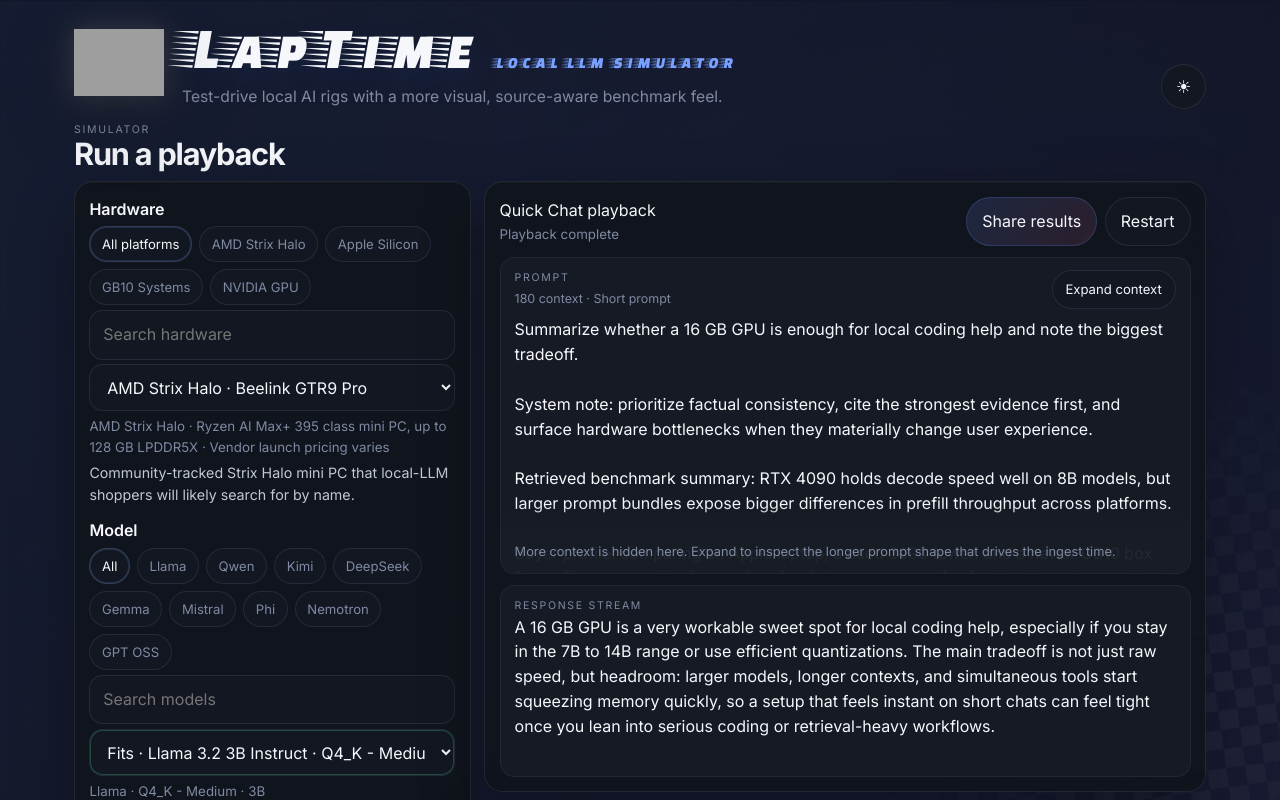
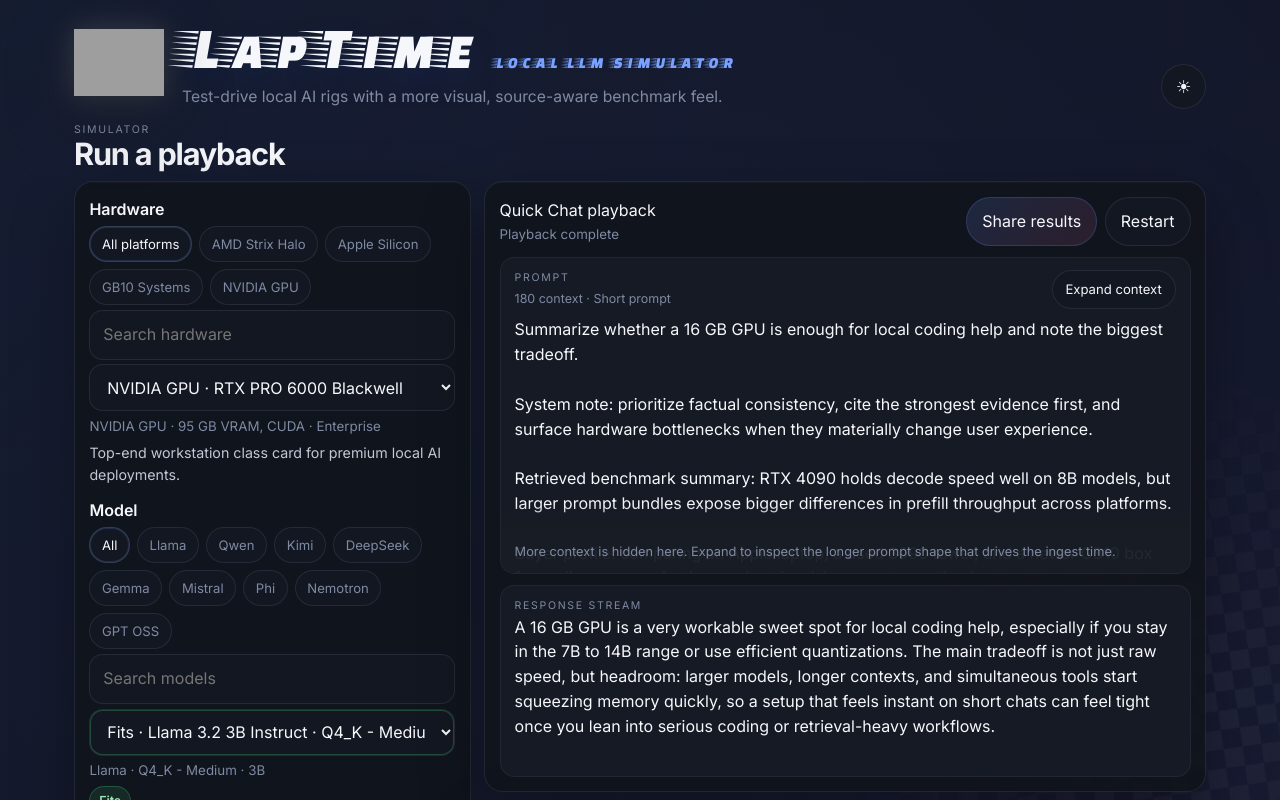
Before and after one commit to mcglothi/laptime, a React (Vite) app: page / in a window 1280 px wide. Shown: the top 800 px of the page. Built offline with nearby package versions, Linux system fonts and the light colour scheme; grey boxes are pictures that could not be loaded.

Commit message:
Fix share-state deployment lint issue

```diff
--- a/src/App.jsx
+++ b/src/App.jsx
@@ -79,6 +79,85 @@ function buildFilteredOptions(items, query, selectedId, fields) {
 function parsePositiveNumber(value) {
   const parsed = Number(value)
   return Number.isFinite(parsed) && parsed > 0 ? parsed : null
+}
+
+const defaultCustomHardwareProfile = {
+  name: 'Custom speeds',
+  spec: 'Manual override',
+  buyer: 'Set your own prefill, decode, and TTFT like TokenFlow.',
+  source: 'Manual',
+  memoryGb: null,
+}
+
+const defaultCustomMetrics = {
+  prefillTps: 3000,
+  decodeTps: 60,
+  ttftMs: 350,
+}
+
+function getInitialShareState() {
+  const defaults = {
+    customHardwareProfile: defaultCustomHardwareProfile,
+    customMetrics: defaultCustomMetrics,
+    hardwareId: hardwareOptions[1].id,
+    modelId: modelOptions[1].id,
+    workloadId: workloadOptions[0].id,
+    compareHardwareId: hardwareOptions[3].id,
+    contextTokens: workloadOptions[0].promptTokens,
+    isPromptExpanded: false,
+  }
+
+  if (typeof window === 'undefined') return defaults
+
+  const params = new URLSearchParams(window.location.search)
+  if (!params.toString()) return defaults
+
+  const hardwareIds = new Set(hardwareOptions.map((item) => item.id))
+  const modelIds = new Set(modelOptions.map((item) => item.id))
+  const workloadIds = new Set(workloadOptions.map((item) => item.id))
+
+  const customHardwareProfile = {
+    ...defaultCustomHardwareProfile,
+  }
+  const customMetrics = {
+    ...defaultCustomMetrics,
+  }
+
+  if (params.get('cname')) customHardwareProfile.name = params.get('cname')
+  if (params.get('cspec')) customHardwareProfile.spec = params.get('cspec')
+
+  const customMemoryGb = parsePositiveNumber(params.get('cmem'))
+  if (customMemoryGb != null) {
+    customHardwareProfile.memoryGb = customMemoryGb
+  }
+
+  const customPrefillTps = parsePositiveNumber(params.get('cp'))
+  if (customPrefillTps != null) {
+    customMetrics.prefillTps = customPrefillTps
+  }
+
+  const customDecodeTps = parsePositiveNumber(params.get('cd'))
+  if (customDecodeTps != null) {
+    customMetrics.decodeTps = customDecodeTps
+  }
+
+  const customTtftMs = parsePositiveNumber(params.get('ct'))
+  if (customTtftMs != null) {
+    customMetrics.ttftMs = customTtftMs
+  }
+
+  return {
+    customHardwareProfile,
+    customMetrics,
+    hardwareId: hardwareIds.has(params.get('hw')) ? params.get('hw') : defaults.hardwareId,
+    compareHardwareId: hardwareIds.has(params.get('cmp'))
+      ? params.get('cmp')
+      : defaults.compareHardwareId,
+    modelId: modelIds.has(params.get('m')) ? params.get('m') : defaults.modelId,
+    workloadId: workloadIds.has(params.get('w')) ? params.get('w') : defaults.workloadId,
+    contextTokens: parsePositiveNumber(params.get('ctx')) ?? defaults.contextTokens,
+    isPromptExpanded: params.get('prompt') === 'expanded',
+  }
 }
 
 function uniqueFamilies(items) {
@@ -367,13 +446,8 @@ function resolveWorkload(selectedWorkload, customPreset, contextTokens) {
 }
 
 function App() {
-  const [customHardwareProfile, setCustomHardwareProfile] = useState({
-    name: 'Custom speeds',
-    spec: 'Manual override',
-    buyer: 'Set your own prefill, decode, and TTFT like TokenFlow.',
-    source: 'Manual',
-    memoryGb: null,
-  })
+  const [initialShareState] = useState(() => getInitialShareState())
+  const [customHardwareProfile, setCustomHardwareProfile] = useState(initialShareState.customHardwareProfile)
   const hardwareEntries = hardwareOptions
     .map((item) => {
       const mergedItem =
@@ -392,10 +466,10 @@ function App() {
     .sort(compareHardwareEntries)
   const nonCustomHardwareEntries = hardwareEntries.filter((item) => item.id !== 'custom')
   const hardwarePlatformOptions = uniqueHardwarePlatforms(nonCustomHardwareEntries)
-  const [hardwareId, setHardwareId] = useState(hardwareEntries[1].id)
-  const [modelId, setModelId] = useState(modelOptions[1].id)
-  const [workloadId, setWorkloadId] = useState(workloadOptions[0].id)
-  const [compareHardwareId, setCompareHardwareId] = useState(hardwareEntries[3].id)
+  const [hardwareId, setHardwareId] = useState(initialShareState.hardwareId)
+  const [modelId, setModelId] = useState(initialShareState.modelId)
+  const [workloadId, setWorkloadId] = useState(initialShareState.workloadId)
+  const [compareHardwareId, setCompareHardwareId] = useState(initialShareState.compareHardwareId)
   const [hardwareQuery, setHardwareQuery] = useState('')
   const [modelQuery, setModelQuery] = useState('')
   const [compareHardwareQuery, setCompareHardwareQuery] = useState('')
@@ -408,83 +482,12 @@ function App() {
   const [theme, setTheme] = useState('dark')
   const [isPlaying, setIsPlaying] = useState(true)
   const [elapsedMs, setElapsedMs] = useState(0)
-  const [customMetrics, setCustomMetrics] = useState({
-    prefillTps: 3000,
-    decodeTps: 60,
-    ttftMs: 350,
-  })
+  const [customMetrics, setCustomMetrics] = useState(initialShareState.customMetrics)
   const [customPreset, setCustomPreset] = useState({
     responseTokens: 220,
   })
-  const [contextTokens, setContextTokens] = useState(workloadOptions[0].promptTokens)
-  const [isPromptExpanded, setIsPromptExpanded] = useState(false)
-
-  useEffect(() => {
-    if (typeof window === 'undefined') return
-
-    const params = new URLSearchParams(window.location.search)
-    if (!params.toString()) return
-
-    const hardwareIds = new Set(hardwareOptions.map((item) => item.id))
-    const modelIds = new Set(modelOptions.map((item) => item.id))
-    const workloadIds = new Set(workloadOptions.map((item) => item.id))
-
-    const customProfileUpdates = {}
-    const customMetricsUpdates = {}
-
-    if (params.get('cname')) customProfileUpdates.name = params.get('cname')
-    if (params.get('cspec')) customProfileUpdates.spec = params.get('cspec')
-    if (params.get('cmem')) customProfileUpdates.memoryGb = parsePositiveNumber(params.get('cmem'))
-    if (params.get('cp')) customMetricsUpdates.prefillTps = parsePositiveNumber(params.get('cp'))
-    if (params.get('cd')) customMetricsUpdates.decodeTps = parsePositiveNumber(params.get('cd'))
-    if (params.get('ct')) customMetricsUpdates.ttftMs = parsePositiveNumber(params.get('ct'))
-
-    if (Object.keys(customProfileUpdates).length > 0) {
-      setCustomHardwareProfile((current) => ({
-        ...current,
-        ...customProfileUpdates,
-      }))
-    }
-
-    if (Object.keys(customMetricsUpdates).length > 0) {
-      setCustomMetrics((current) => ({
-        ...current,
-        ...customMetricsUpdates,
-      }))
-    }
-
-    const nextHardwareId = params.get('hw')
-    if (nextHardwareId && hardwareIds.has(nextHardwareId)) {
-      setHardwareId(nextHardwareId)
-    }
-
-    const nextCompareHardwareId = params.get('cmp')
-    if (nextCompareHardwareId && hardwareIds.has(nextCompareHardwareId)) {
-      setCompareHardwareId(nextCompareHardwareId)
-    }
-
-    const nextModelId = params.get('m')
-    if (nextModelId && modelIds.has(nextModelId)) {
-      setModelId(nextModelId)
-    }
-
-    const nextWorkloadId = params.get('w')
-    if (nextWorkloadId && workloadIds.has(nextWorkloadId)) {
-      setWorkloadId(nextWorkloadId)
-    }
-
-    const nextContextTokens = parsePositiveNumber(params.get('ctx'))
-    if (nextContextTokens != null) {
-      setContextTokens(nextContextTokens)
-    }
-
-    if (params.get('prompt') === 'expanded') {
-      setIsPromptExpanded(true)
-    }
-
-    setElapsedMs(0)
-    setIsPlaying(true)
-  }, [])
+  const [contextTokens, setContextTokens] = useState(initialShareState.contextTokens)
+  const [isPromptExpanded, setIsPromptExpanded] = useState(initialShareState.isPromptExpanded)
 
   useEffect(() => {
     if (typeof window === 'undefined') return
```
